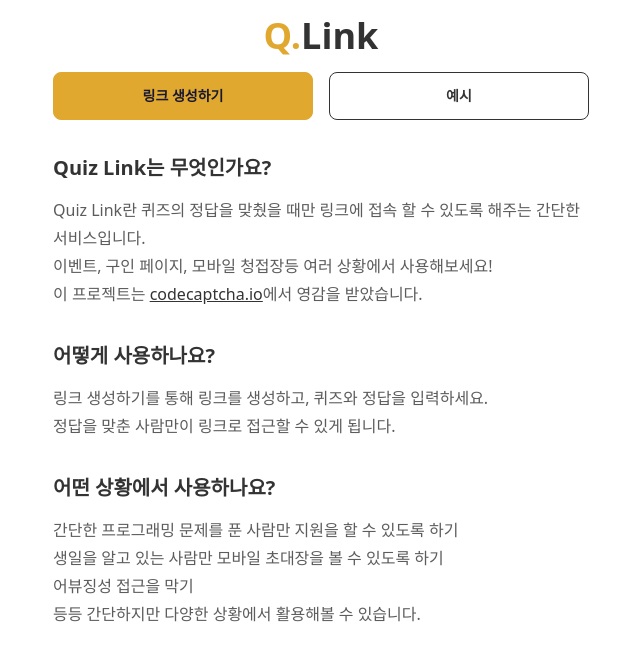
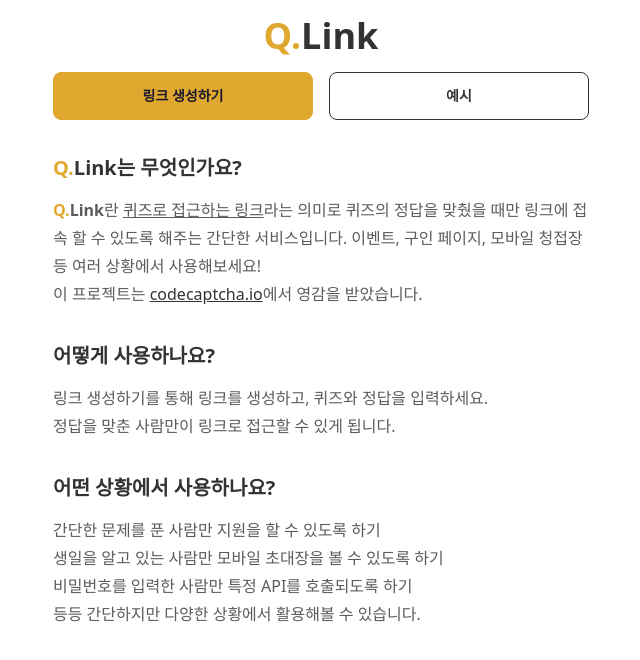
Before and after one commit to hmu332233/q-link, a Next.js app: page / in a window 1280 px wide. Shown: the top 660 px of the page, without its empty margins (319-959 px from the left). Built offline with nearby package versions, Linux system fonts and the light colour scheme.

Commit message:
Q.Link 설명 수정

```diff
--- a/pages/index.tsx
+++ b/pages/index.tsx
@@ -13,12 +13,17 @@ function Index() {
       </div>
 
       <article className="prose">
-        <h3>Quiz Link는 무엇인가요?</h3>
+        <h3>
+          <span className="text-primary">Q.</span>Link는 무엇인가요?
+        </h3>
         <p>
-          Quiz Link란 퀴즈의 정답을 맞췄을 때만 링크에 접속 할 수 있도록 해주는
-          간단한 서비스입니다.
-          <br />
-          이벤트, 구인 페이지, 모바일 청접장등 여러 상황에서 사용해보세요!
+          <span className="font-bold">
+            <span className="text-primary">Q.</span>Link
+          </span>
+          란 <span className="underline">퀴즈로 접근하는 링크</span>라는 의미로
+          퀴즈의 정답을 맞췄을 때만 링크에 접속 할 수 있도록 해주는 간단한
+          서비스입니다. 이벤트, 구인 페이지, 모바일 청접장등 여러 상황에서
+          사용해보세요!
           <br />이 프로젝트는{' '}
           <a
             className="link"
@@ -38,11 +43,11 @@ function Index() {
         </p>
         <h3>어떤 상황에서 사용하나요?</h3>
         <p>
-          간단한 프로그래밍 문제를 푼 사람만 지원을 할 수 있도록 하기
+          간단한 문제를 푼 사람만 지원을 할 수 있도록 하기
           <br />
           생일을 알고 있는 사람만 모바일 초대장을 볼 수 있도록 하기
           <br />
-          어뷰징성 접근을 막기
+          비밀번호를 입력한 사람만 특정 API를 호출되도록 하기
           <br />
           등등 간단하지만 다양한 상황에서 활용해볼 수 있습니다.
         </p>
```
